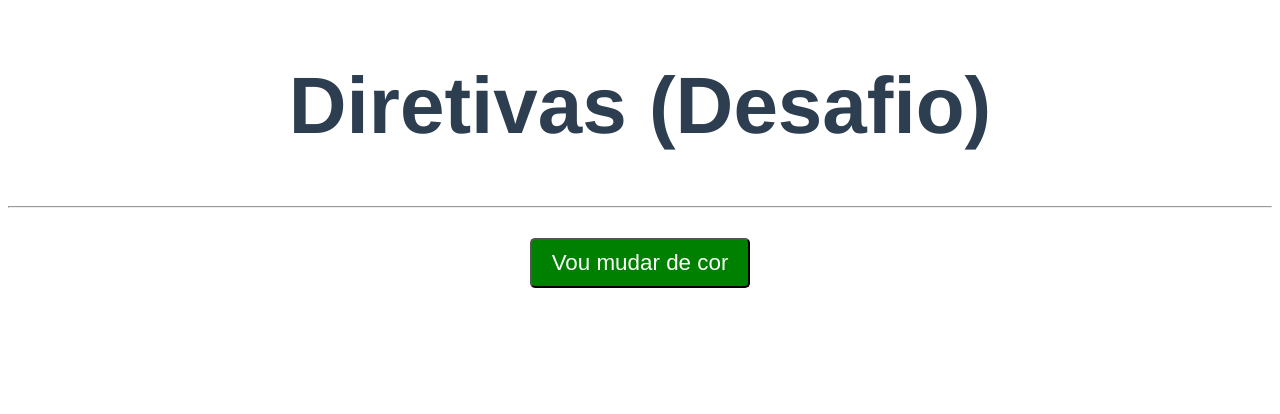
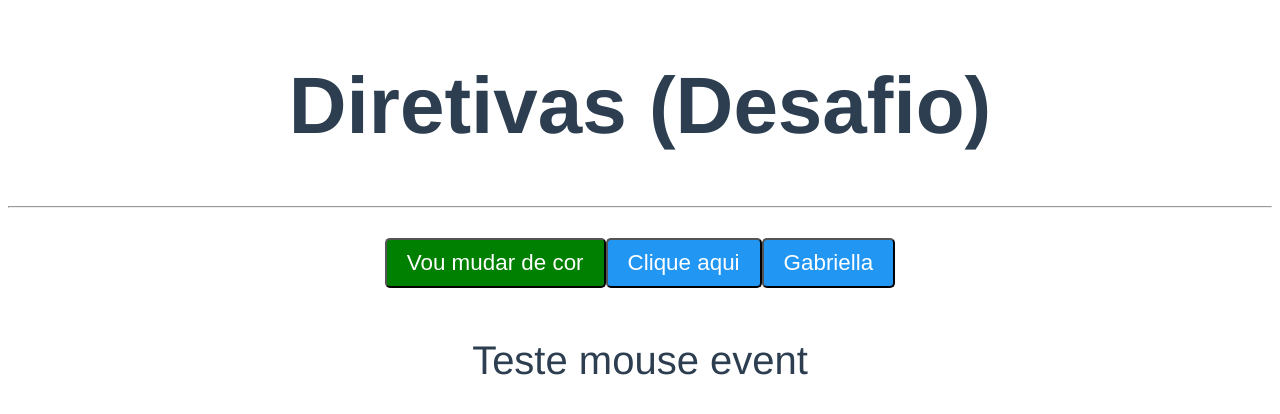
Before and after one commit to ohgabriella/LearningVue, a Vue app: page / in a window 1280 px wide. Shown: the top 414 px of the page. Built offline with nearby package versions, Linux system fonts and the light colour scheme.

Commit message:
criando mais diretivas personalizadas

```diff
--- a/src/App.vue
+++ b/src/App.vue
@@ -4,9 +4,15 @@
     <hr />
     <!-- Exercício -->
     <!-- Escreva uma diretiva que funcione com o v-on (escute eventos) -->
-    <button
-      v-quando:click.atrasar="{cor: 'green', text: 'Gabriella', texto}"
-    >Vou mudar de cor</button>
+    <button v-quando:atrasar="{cor: 'green', text: 'Gabriella', texto}">Vou mudar de cor</button>
+
+    <button v-quando:click="texto">Clique aqui</button>
+
+    <button v-quando:click="mensagem">{{text}}</button>
+
+    <p v-quando:mouseenter="mouseEnter"
+	v-quando:mouseleave="mouseLeave"
+	>Teste mouse event</p>
 
     <p></p>
   </div>
@@ -17,31 +23,44 @@ export default {
   directives: {
     quando: {
       bind(el, binding, vnode) {
-        const mudarTexto = texto => {
-          if (binding.arg === "click") {
-            binding.value.text = texto;
-            console.log(binding.value.text);
-          }
-        };
+        const tipo = binding.arg;
+        const fn = binding.value;
+        el.addEventListener(tipo, fn);
+
+        // const mudarTexto = texto => {
+        //   if (binding.arg === "click") {
+		// 	binding.value.text = texto;
+		// 	console.log(binding.value.text);
+
+        //   }
+		// };
 
         let atraso = 0;
         if (binding.modifiers["atrasar"]) atraso = 3000;
 
         setTimeout(() => {
-		  el.style.backgroundColor = binding.value.cor;
+          el.style.backgroundColor = binding.value.cor;
         }, atraso);
       }
     }
   },
   data() {
     return {
-      cor: "lightblue",
-      text: ""
+      text: "Gabriella"
     };
   },
   methods: {
     texto() {
       alert("Clicou!!");
+    },
+    mouseEnter() {
+      alert("Isso ae!!");
+	},
+	mouseLeave(){
+		console.log('O mouse foi deixado')
+	},
+    mensagem() {
+      this.text = "Clicado";
     }
   }
 };
```
